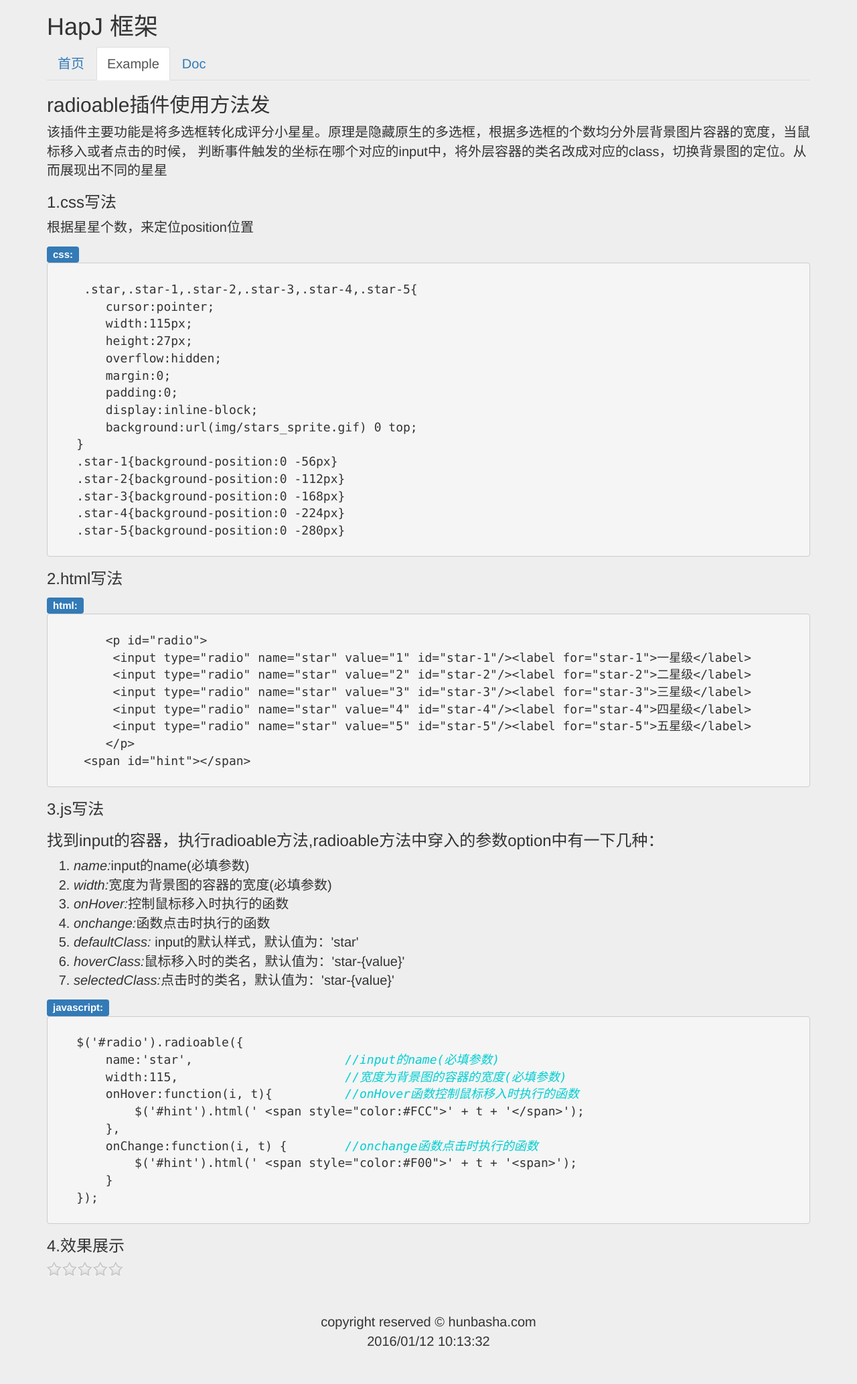
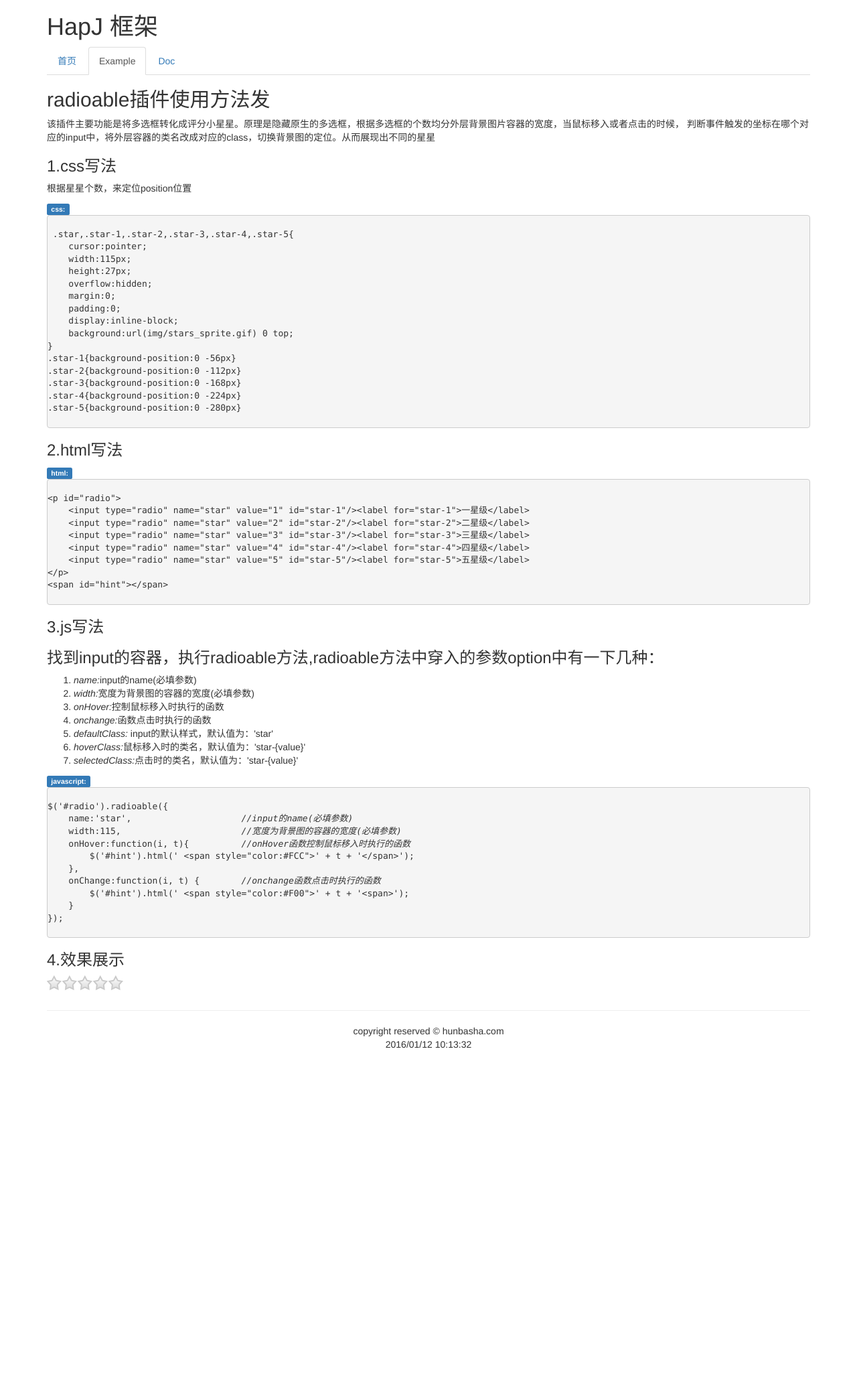
Before and after one commit to golegen/hapj, a PHP site: page /example/js/ui/radioable.php in a window 1280 px wide. Shown: the whole page at 67% size. After the commit the page ends 1565 px from the top, so only its background shows below. Run offline with PHP 8.4, Linux system fonts and the light colour scheme; some libraries are stand-ins or nearby versions.

Commit message:
改善界面效果

```diff
--- a/example/include/header.phtml
+++ b/example/include/header.phtml
@@ -33,6 +33,7 @@ if (empty($showType)) {
     <script src="/src/js/hapj.hook.js"></script>
     <style>
         pre{padding:0;}
+        pre>code.hljs{padding:0 5px;}
     </style>
 </head>
 <body>
--- a/example/js/ui/radioable.php
+++ b/example/js/ui/radioable.php
@@ -2,15 +2,14 @@
 $showType = 'example';
 include '../../include/header.phtml';
 ?>
-<script src="../../../src/js/ui/radioable.js"></script>
+<script src="/src/js/ui/radioable.js"></script>
 <h2>radioable插件使用方法发</h2>
 <p>该插件主要功能是将多选框转化成评分小星星。原理是隐藏原生的多选框，根据多选框的个数均分外层背景图片容器的宽度，当鼠标移入或者点击的时候，
     判断事件触发的坐标在哪个对应的input中，将外层容器的类名改成对应的class，切换背景图的定位。从而展现出不同的星星</p>
 <h3>1.css写法</h3>
 <p>根据星星个数，来定位position位置</p>
     <label class="label label-primary">css:</label>
-<pre>
-    <code class="html">
+<pre><code class="css">
  .star,.star-1,.star-2,.star-3,.star-4,.star-5{
     cursor:pointer;
     width:115px;
@@ -30,8 +29,7 @@ include '../../include/header.phtml';
 </pre>
 <h3>2.html写法</h3>
     <label class="label label-primary">html:</label>
-<pre>
-    <code class="html">
+<pre><code class="html">
 &lt;p id="radio"&gt;
     &lt;input type="radio" name="star" value="1" id="star-1"/&gt;&lt;label for="star-1"&gt;一星级&lt;/label&gt;
     &lt;input type="radio" name="star" value="2" id="star-2"/&gt;&lt;label for="star-2"&gt;二星级&lt;/label&gt;
@@ -54,8 +52,7 @@ include '../../include/header.phtml';
     <li><i>selectedClass:</i>点击时的类名，默认值为：'star-{value}'</li>
 </ol>
     <label class="label label-primary">javascript:</label>
-<pre>
-    <code class="html">
+<pre><code class="js">
 $('#radio').radioable({
     name:'star',                     <i>//input的name(必填参数)</i>
     width:115,                       <i>//宽度为背景图的容器的宽度(必填参数)</i>
@@ -70,17 +67,6 @@ include '../../include/header.phtml';
 </pre>
 <h3>4.效果展示</h3>
 <style>
-    pre{
-        font-size: 18px;
-    }
-    pre i{
-        color:#00CED1;
-    }
-    body{
-        font-size: 20px;
-        background-color: #eee!important;
-        padding-bottom: 50px;
-    }
     .star,.star-1,.star-2,.star-3,.star-4,.star-5{
         cursor:pointer;
         width:115px;
```
Also changed, not shown: example/js/ui/selectable.php (+7 -14 lines), example/js/ui/suggestable.php (indentation only). Lines whose indentation alone changed are shown as unchanged.
